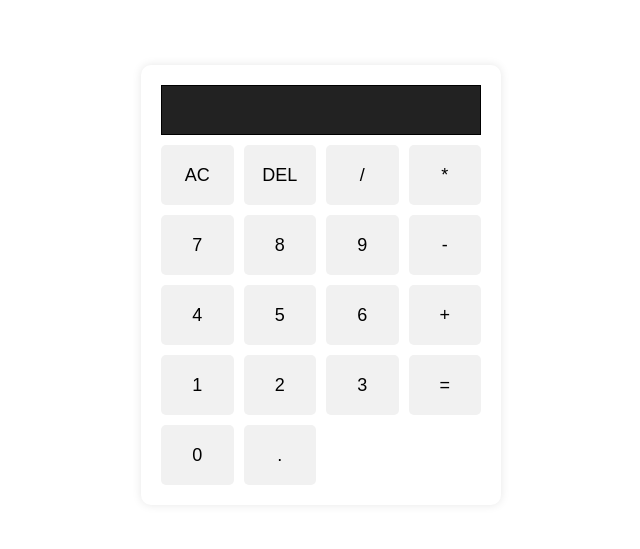
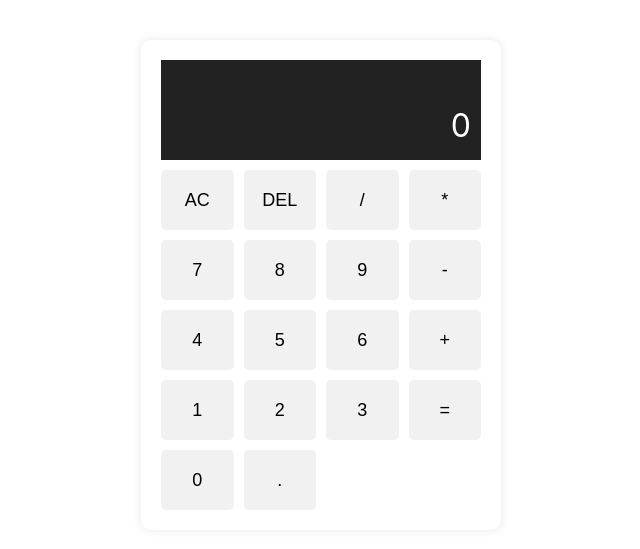
Before and after one commit to maximk247/schoolTestTask, a React (Vite) app: page / in a window 1280 px wide. Shown: the part 115-664 px from the top of the page, without its empty margins (319-959 px from the left). Built offline with nearby package versions, Linux system fonts and the light colour scheme.

Commit message:
Добавление для дисплея отображения предудыщего оператора с операндом

```diff
--- a/src/components/Calculator/Calculator.jsx
+++ b/src/components/Calculator/Calculator.jsx
@@ -1,10 +1,6 @@
 import { useState } from 'react';
 import { evaluateExpression } from '../../helpers/evaluateExpression';
-import {
-  handleDecimal,
-  handleDigit,
-  handleOperator,
-} from '../../helpers/inputHandlers';
+import { handleDecimal, handleDigit } from '../../helpers/inputHandlers';
 import { isOperator } from '../../helpers/isOperator';
 import ButtonPanel from '../ButtonPanel';
 import Display from '../Display';
@@ -12,12 +8,16 @@ import './Calculator.css';
 
 const Calculator = () => {
   const [input, setInput] = useState('');
+  const [previousOperand, setPreviousOperand] = useState('');
+  const [currentOperator, setCurrentOperator] = useState('');
   const [overwrite, setOverwrite] = useState(false);
 
   const handleClick = (value) => {
     switch (value) {
       case 'AC':
         setInput('');
+        setPreviousOperand('');
+        setCurrentOperator('');
         setOverwrite(false);
         break;
       case 'DEL':
@@ -25,19 +25,33 @@ const Calculator = () => {
         setOverwrite(false);
         break;
       case '=':
-        try {
-          const result = evaluateExpression(input);
-          setInput(result.toString());
-          setOverwrite(true);
-        } catch {
-          setInput('Error');
+        if (previousOperand && currentOperator && input) {
+          try {
+            const expression = `${previousOperand}${currentOperator}${input}`;
+            const result = evaluateExpression(expression);
+            setInput(result.toString());
+            setPreviousOperand('');
+            setCurrentOperator('');
+            setOverwrite(true);
+          } catch {
+            setInput('Error');
+          }
         }
         break;
       default:
         if (value === '.') {
           setInput(handleDecimal(input));
         } else if (isOperator(value)) {
-          setInput(handleOperator(input, value, overwrite));
+          if (input) {
+            // Если есть текущий операнд, вычисляем результат предыдущего выражения
+            const expression = `${previousOperand}${currentOperator}${input}`;
+            const result = evaluateExpression(expression);
+            setPreviousOperand(result.toString());
+            setCurrentOperator(value);
+            setInput('');
+          } else if (previousOperand) {
+            setCurrentOperator(value);
+          }
           setOverwrite(false);
         } else {
           setInput(handleDigit(input, value));
@@ -48,7 +62,11 @@ const Calculator = () => {
 
   return (
     <div className="calculator">
-      <Display value={input} />
+      <Display
+        value={input}
+        previousOperand={previousOperand}
+        operator={currentOperator}
+      />
       <ButtonPanel handleClick={handleClick} />
     </div>
   );
--- a/src/components/Display/Display.css
+++ b/src/components/Display/Display.css
@@ -1,14 +1,20 @@
 .display {
-  width: 100%;
-  height: 50px;
+  display: flex;
+  flex-direction: column;
+  align-items: flex-end;
+  justify-content: flex-end;
   background-color: #222;
   color: white;
-  font-size: 24px;
-  display: flex;
-  align-items: center;
-  justify-content: flex-end;
   padding: 10px;
   box-sizing: border-box;
-  border: 1px solid #000;
   margin-bottom: 10px;
+  min-height: 100px;
 }
+
+.previous-operand {
+  font-size: 16px;
+  color: #888;
+}
+.current-operand {
+  font-size: 32px;
+}
--- a/src/components/Display/Display.jsx
+++ b/src/components/Display/Display.jsx
@@ -1,10 +1,19 @@
 import PropTypes from 'prop-types';
 import './Display.css';
 
-const Display = ({ value }) => <div className="display">{value}</div>;
+const Display = ({ value, previousOperand, operator }) => (
+  <div className="display">
+    <span className="previous-operand">
+      {previousOperand} {operator}
+    </span>
+    <span className="current-operand">{value || '0'}</span>
+  </div>
+);
 
 Display.propTypes = {
   value: PropTypes.string.isRequired,
+  previousOperand: PropTypes.string,
+  operator: PropTypes.string,
 };
 
 export default Display;
--- a/src/helpers/isOperator.js
+++ b/src/helpers/isOperator.js
@@ -1,4 +1,4 @@
 import { operators } from '../consts/operators';
 
-// Проверка на является ли значение оператором
+// Проверка на то является ли значение оператором
 export const isOperator = (char) => operators.includes(char);
```
